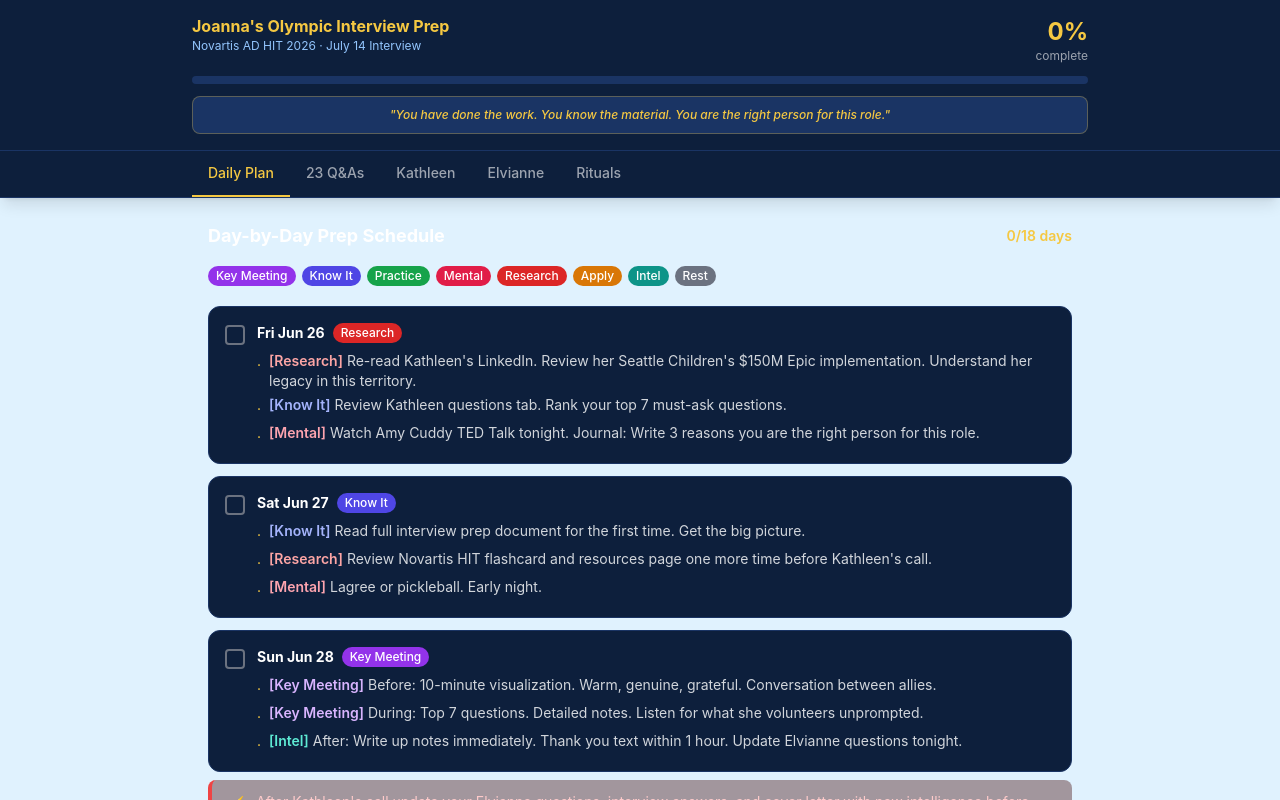
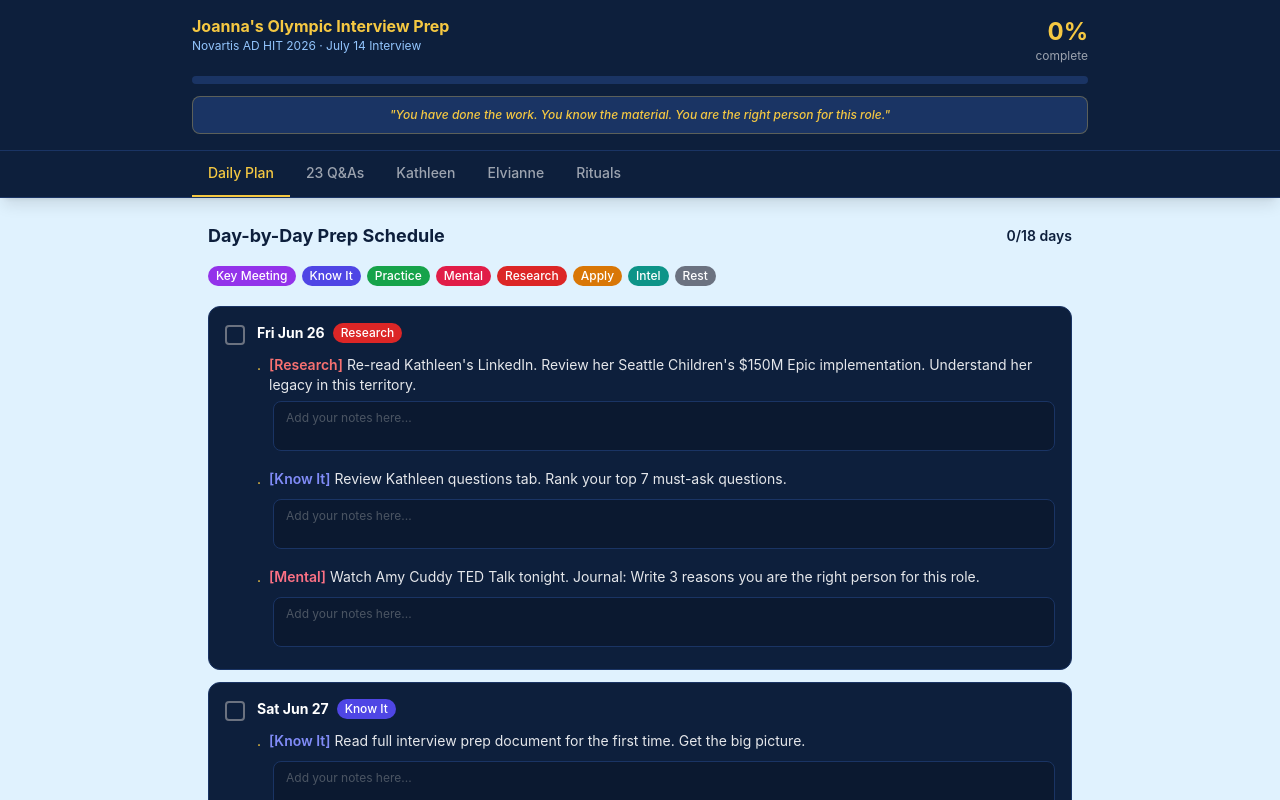
Before and after one commit to joval604/claude, a React (Vite) app in the folder olympic-prep/: page / in a window 1280 px wide. Shown: the top 800 px of the page. Built offline with nearby package versions, Linux system fonts and the light colour scheme.

Commit message:
Add task notes fields and light blue background

```diff
--- a/olympic-prep/src/App.jsx
+++ b/olympic-prep/src/App.jsx
@@ -32,6 +32,7 @@ function useLocalStorage(key, initial) {
 export default function App() {
   const [activeTab, setActiveTab] = useState('daily')
   const [completedDays, setCompletedDays] = useLocalStorage('completedDays', {})
+  const [taskNotes, setTaskNotes] = useLocalStorage('taskNotes', {})
   const [practicedQs, setPracticedQs] = useLocalStorage('practicedQs', {})
   const [kathleenChecked, setKathleenChecked] = useLocalStorage('kathleenChecked', {})
   const [elvianneChecked, setElvianneChecked] = useLocalStorage('elvianneChecked', {})
@@ -111,7 +112,7 @@ export default function App() {
       {/* Content */}
       <div className="max-w-4xl mx-auto px-4 py-6">
         {activeTab === 'daily' && (
-          <DailyPlan completedDays={completedDays} setCompletedDays={setCompletedDays} />
+          <DailyPlan completedDays={completedDays} setCompletedDays={setCompletedDays} taskNotes={taskNotes} setTaskNotes={setTaskNotes} />
         )}
         {activeTab === 'qa' && (
           <QandA practicedQs={practicedQs} setPracticedQs={setPracticedQs} />
--- a/olympic-prep/src/components/DailyPlan.jsx
+++ b/olympic-prep/src/components/DailyPlan.jsx
@@ -1,27 +1,27 @@
 import { DAYS, LABEL_COLORS } from '../data'
 
 const TAG_COLORS = {
-  'Research': 'text-red-300',
-  'Know It': 'text-indigo-300',
-  'Mental': 'text-rose-300',
-  'Key Meeting': 'text-purple-300',
-  'Intel': 'text-teal-300',
-  'Practice': 'text-green-300',
-  'Apply': 'text-amber-300',
+  'Research': 'text-red-400',
+  'Know It': 'text-indigo-400',
+  'Mental': 'text-rose-400',
+  'Key Meeting': 'text-purple-400',
+  'Intel': 'text-teal-400',
+  'Practice': 'text-green-500',
+  'Apply': 'text-amber-400',
   'Rest': 'text-gray-400',
 }
 
-function TaskItem({ task, done }) {
-  // Extract [Tag] prefix if present
+function TaskItem({ task, noteKey, note, onNoteChange }) {
   const match = task.match(/^\[([^\]]+)\]\s*(.+)$/)
   const tag = match ? match[1] : null
   const text = match ? match[2] : task
   const tagColor = tag ? TAG_COLORS[tag] : null
 
   return (
-    <li className="flex items-start gap-2 text-sm text-gray-300">
+    <li className="space-y-1.5">
+      <div className="flex items-start gap-2 text-sm text-gray-200">
         <span className="text-[#f5c842] mt-1 shrink-0">·</span>
-      <span className={done ? 'line-through text-gray-500' : ''}>
+        <span>
           {tag && (
             <span className={`font-semibold mr-1 ${tagColor || 'text-gray-400'}`}>
               [{tag}]
@@ -29,11 +29,21 @@ function TaskItem({ task, done }) {
           )}
           {text}
         </span>
+      </div>
+      <div className="ml-4">
+        <textarea
+          value={note || ''}
+          onChange={(e) => onNoteChange(noteKey, e.target.value)}
+          placeholder="Add your notes here..."
+          rows={2}
+          className="w-full text-xs bg-[#0a1628]/60 border border-[#1a3464] rounded-lg px-3 py-2 text-gray-300 placeholder-gray-600 resize-none focus:outline-none focus:border-[#f5c842]/50 transition-colors"
+        />
+      </div>
     </li>
   )
 }
 
-export default function DailyPlan({ completedDays, setCompletedDays }) {
+export default function DailyPlan({ completedDays, setCompletedDays, taskNotes, setTaskNotes }) {
   const completed = Object.values(completedDays).filter(Boolean).length
   const total = DAYS.length
 
@@ -41,11 +51,15 @@ export default function DailyPlan({ completedDays, setCompletedDays }) {
     setCompletedDays((prev) => ({ ...prev, [idx]: !prev[idx] }))
   }
 
+  const handleNoteChange = (key, value) => {
+    setTaskNotes((prev) => ({ ...prev, [key]: value }))
+  }
+
   return (
     <div>
       <div className="flex items-center justify-between mb-4">
-        <h2 className="text-lg font-bold text-white">Day-by-Day Prep Schedule</h2>
-        <span className="text-sm text-[#f5c842] font-semibold">{completed}/{total} days</span>
+        <h2 className="text-lg font-bold text-[#0d1f3c]">Day-by-Day Prep Schedule</h2>
+        <span className="text-sm text-[#0d1f3c] font-semibold">{completed}/{total} days</span>
       </div>
 
       {/* Legend */}
@@ -82,7 +96,7 @@ export default function DailyPlan({ completedDays, setCompletedDays }) {
                 </button>
 
                 <div className="flex-1 min-w-0">
-                  <div className="flex items-center flex-wrap gap-2 mb-2">
+                  <div className="flex items-center flex-wrap gap-2 mb-3">
                     <span className="text-sm font-bold text-white">{day.date}</span>
                     <span className={`text-xs px-2 py-0.5 rounded-full font-medium ${LABEL_COLORS[day.label]}`}>
                       {day.label}
@@ -91,9 +105,15 @@ export default function DailyPlan({ completedDays, setCompletedDays }) {
                       <span className="text-xs text-[#f5c842] font-medium">✓ Complete</span>
                     )}
                   </div>
-                  <ul className="space-y-1">
+                  <ul className="space-y-3">
                     {day.tasks.map((task, ti) => (
-                      <TaskItem key={ti} task={task} done={completedDays[idx]} />
+                      <TaskItem
+                        key={ti}
+                        task={task}
+                        noteKey={`${idx}-${ti}`}
+                        note={taskNotes[`${idx}-${ti}`]}
+                        onNoteChange={handleNoteChange}
+                      />
                     ))}
                   </ul>
                 </div>
```
Also changed, not shown: 5 other files (tests, documents, lock files or other folders). Lines whose indentation alone changed are shown as unchanged.
